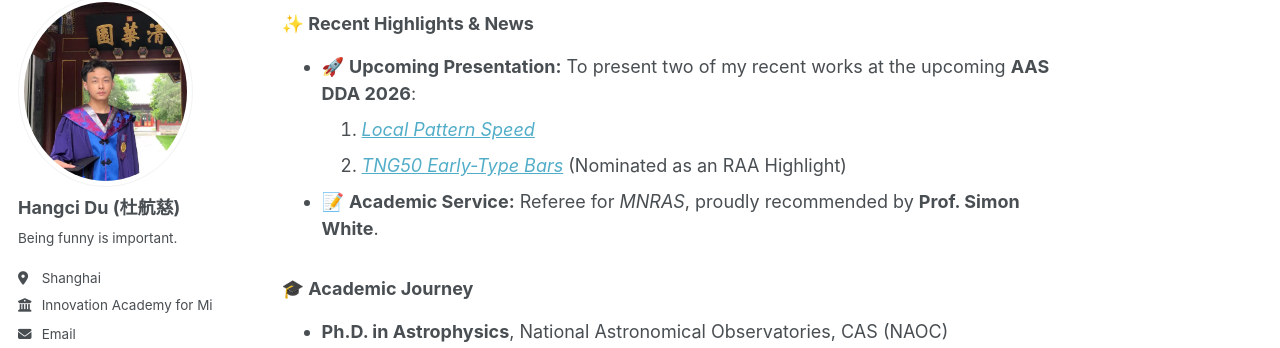
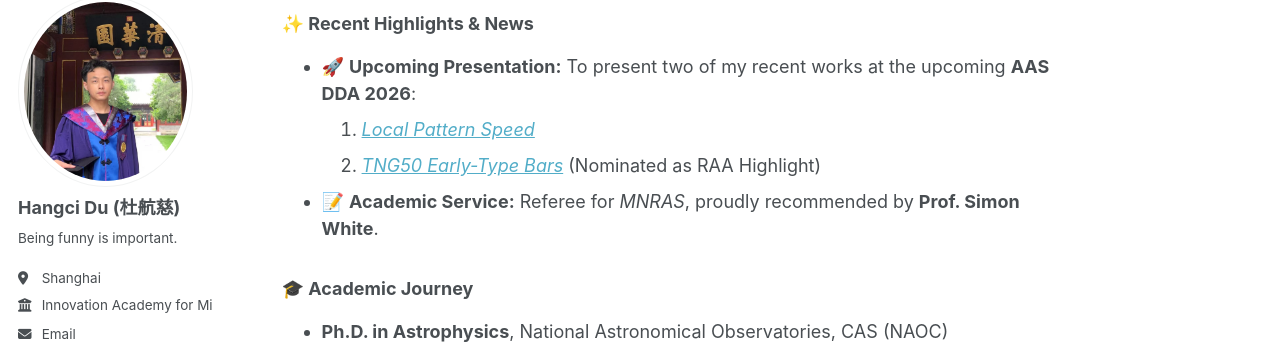
Before and after one commit to hangcidu/hangcidu.github.io, a Jekyll site: the page built from _pages/about.md, in a window 1280 px wide and 900 px high, scrolled down 482 px. Shown: the part 105-453 px from the top of the window. Built offline with Jekyll 4.4.1, drawn with Linux system fonts in a browser that asks for light colours; some web fonts are replaced; a script bundle is joined from its source files by our own code; library files that are not in the unit come from our copies.

```diff
--- a/_pages/about.md
+++ b/_pages/about.md
@@ -20,7 +20,7 @@ My academic taste have been profoundly shaped by my brilliant advisors (**Shude
 ### ✨ Recent Highlights & News
 *   🚀 **Upcoming Presentation:** To present two of my recent works at the upcoming **AAS DDA 2026**:
     1. [*Local Pattern Speed*](https://arxiv.org/abs/2603.05287)
-    2. [*TNG50 Early-Type Bars*](https://arxiv.org/abs/2603.21279) (Nominated as an RAA Highlight)
+    2. [*TNG50 Early-Type Bars*](https://arxiv.org/abs/2603.21279) (Nominated as RAA Highlight)
 *   📝 **Academic Service:** Referee for *MNRAS*, proudly recommended by **Prof. Simon White**.
 
 ### 🎓 Academic Journey
```
